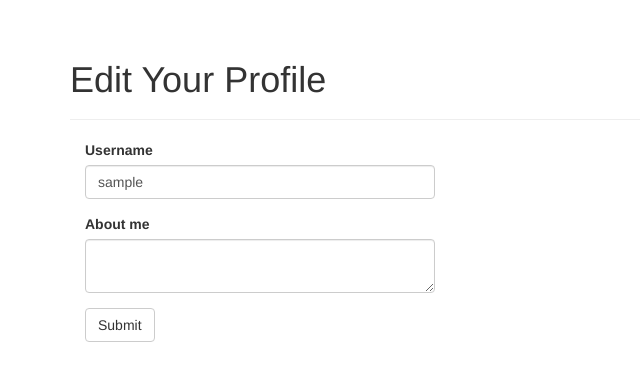
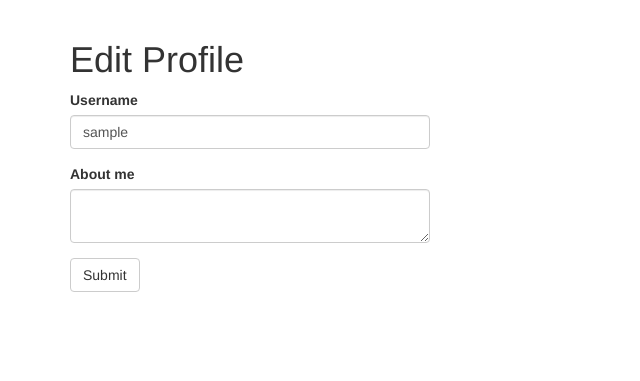
Before and after one commit to super-buster/my_flask, a Flask app: page /edit_profile in a window 1280 px wide. Shown: the part 52-433 px from the top of the page, without its empty margins (0-640 px from the left). Run offline with Flask 2, Linux system fonts and the light colour scheme; the visitor is signed in with stand-in values (Sample User, id 1); data comes from the database, SQL or seed files in the repository; some libraries are stand-ins or nearby versions.

Commit message:
Redesigned edit_profile template

```diff
--- a/app/templates/edit_profile.html
+++ b/app/templates/edit_profile.html
@@ -1,13 +1,11 @@
 {% extends "base.html" %}
-{% import "bootstrap/wtf.html" as wtf %}
-
-{% block title %}Flasky - Edit Profile{% endblock %}
+{% import 'bootstrap/wtf.html' as wtf %}
 
 {% block app_content %}
-<div class="page-header">
-    <h1>Edit Your Profile</h1>
-</div>
-<div class="col-md-4">
-    {{ wtf.quick_form(form) }}
-</div>
+    <h1>Edit Profile</h1>
+    <div class="row">
+        <div class="col-md-4">
+            {{ wtf.quick_form(form) }}
+        </div>
+    </div>
 {% endblock %}
```
